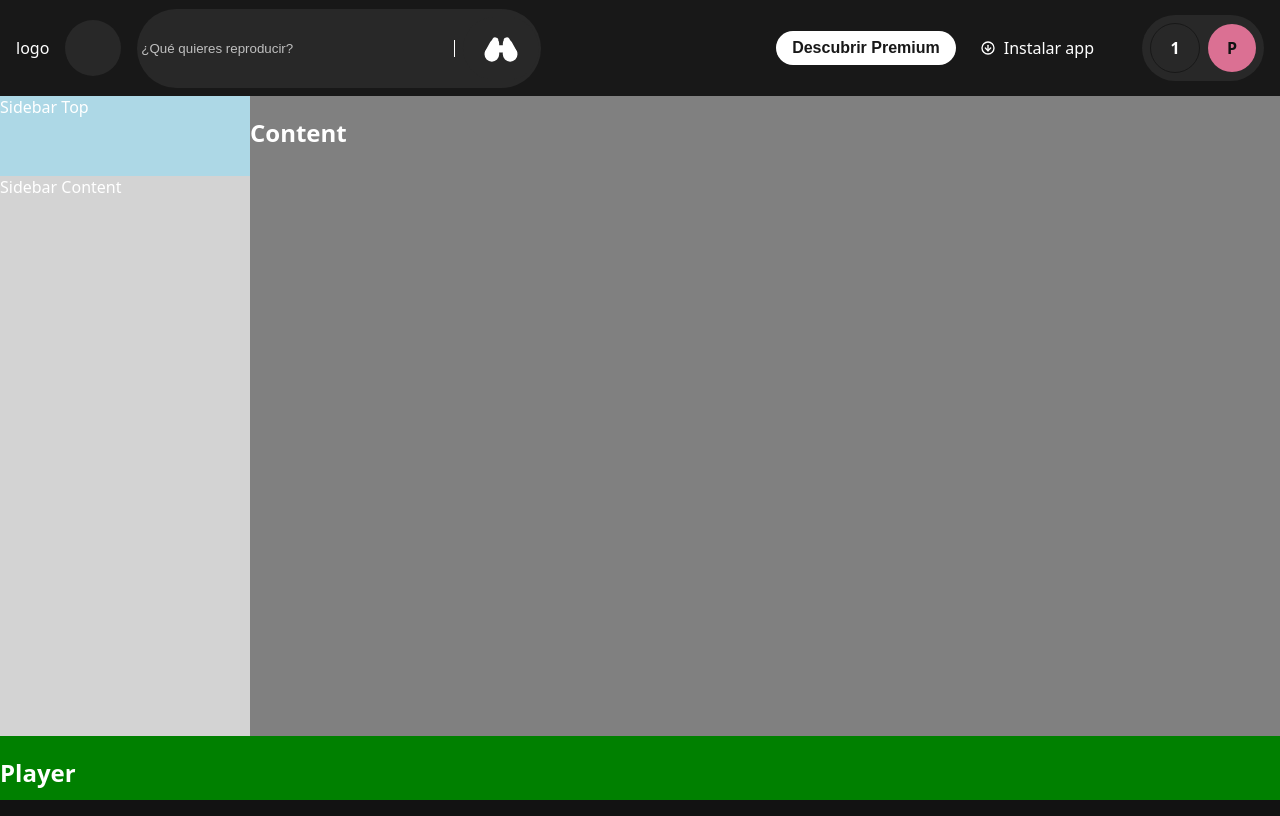
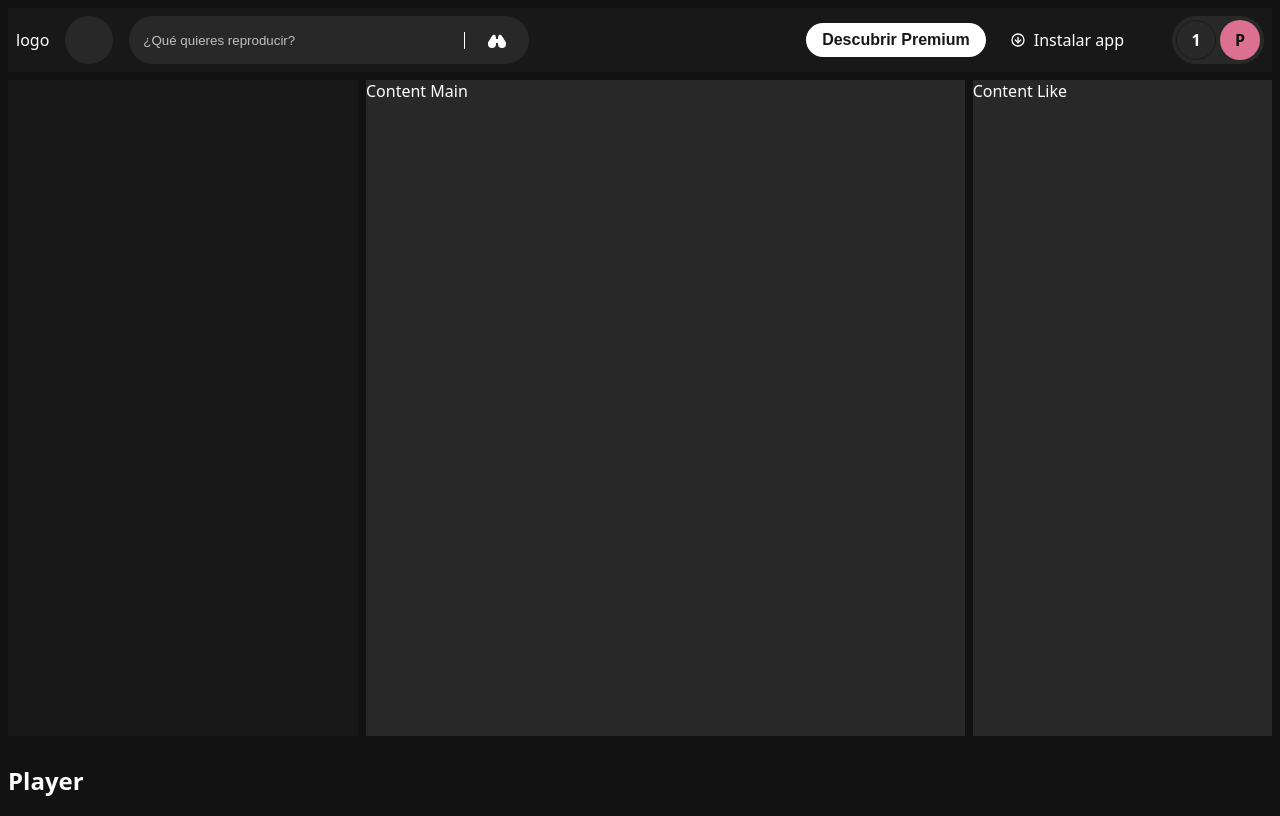
Before and after one commit to soyboqueronpacomac/spotipacocoder-astro, an Astro site: page / in a window 1280 px wide. Built offline with nearby package versions, Linux system fonts and the light colour scheme; Astro itself is replaced by a stand-in of ours.

Commit message:
Modificar colores layout

```diff
--- /dev/null
+++ b/src/components/content/ContentLike.astro
@@ -0,0 +1,6 @@
+---
+
+---
+<aside>
+  Content Like
+</aside>
--- /dev/null
+++ b/src/components/content/ContentMain.astro
@@ -0,0 +1,7 @@
+---
+
+---
+
+<section>
+  Content Main
+</section>
--- a/src/css/global.css
+++ b/src/css/global.css
@@ -17,6 +17,10 @@
   /* Color del texto principal */
   --spotify-text-secondary: #b3b3b3;
   /* Color del texto secundario */
+
+  --size: .5rem;
+  --template-columns: 350px 1fr 1fr;
+  --template-rows: 4rem 1fr 4rem;
 }
 
 body {
@@ -24,12 +28,14 @@ body {
   color: var(--spotify-text);
   font-family: system-ui, sans-serif;
   display: grid;
-  grid-template-columns: 250px 1fr;
-  grid-template-rows: 6rem 1fr 4rem;
-  grid-template-areas: "titleTop titleTop"
-                       "sidebar content"
-                       "player player";
+  gap: var(--size);
+  grid-template-columns: var(--template-columns);
+  grid-template-rows: var(--template-rows);
+  grid-template-areas: "titleTop titleTop titleTop"
+    "sidebar content content"
+    "player player player";
   height: 100vh;
   margin: 0;
+  padding: var(--size);
 
 }
--- a/src/css/ui/Content.module.css
+++ b/src/css/ui/Content.module.css
@@ -1,5 +1,14 @@
 .content {
   grid-area: content;
-  background-color: gray;
+  background-color: inherit;
   color: var(--spotify-text);
+  display: grid;
+  gap: var(--size);
+  grid-template-columns: 2fr 1fr;
+  section {
+    background-color: var(--spotify-card-hover);
+  }
+  aside {
+    background-color: var(--spotify-card-hover);
+  }
 }
--- a/src/css/ui/Player.module.css
+++ b/src/css/ui/Player.module.css
@@ -1,5 +1,5 @@
 .player {
   grid-area: player;
-  background-color: green;
+  background-color: inherit;
   color: var(--spotify-text);
 }
--- a/src/css/ui/Sidebar.module.css
+++ b/src/css/ui/Sidebar.module.css
@@ -1,13 +1,6 @@
 .sidebar {
   grid-area: sidebar;
-  background-color: blue;
+  background-color: var(--spotify-card);
   color: var(--spotify-text);
-  display: grid;
-  grid-template-rows: 5rem 1fr;
-  .top {
-    background-color: lightblue;
-  }
-  .content {
-    background-color: lightgray;
-  }
+
 }
--- a/src/css/ui/TitleBar.module.css
+++ b/src/css/ui/TitleBar.module.css
@@ -4,41 +4,53 @@
   color: var(--spotify-text);
   display: flex;
   align-items: center;
-  padding: 1rem;
+  padding: .5rem;
   justify-content: space-between;
+  box-sizing: border-box;
+  min-width: 0;
+  gap: 1rem;
+  --control-size: 3rem;
 
   .menuLeft {
     display: flex;
     align-items: center;
     gap: 1rem;
+    flex: 1 1 auto;
+    min-width: 0;
 
     a {
       color: var(--spotify-text);
 
       text-decoration: none;
-      width: 1.5rem;
-      height: 1.5rem;
+
       border-radius: 50%;
       background-color: var(--spotify-card-hover);
       display: flex;
       align-items: center;
       justify-content: center;
-      padding: 1rem;
+      box-sizing: border-box;
+      width: var(--control-size);
+      height: var(--control-size);
+      flex-shrink: 0;
 
       svg {
-        width: 3rem;
-        height: 3rem;
+        width: 1.5rem;
+        height: 1.5rem;
       }
     }
 
     form {
-      width: 400px;
+      width: 100%;
+      max-width: 400px;
+      min-width: 0;
       display: grid;
       grid-template-columns: 1fr auto;
 
       div {
         width: 100%;
-        padding: .5rem .125rem;
+        height: var(--control-size);
+        box-sizing: border-box;
+        padding: 0 .5rem 0 .75rem;
         display: flex;
         align-items: center;
         gap: 0.5rem;
@@ -46,12 +58,14 @@
         border-radius: 9999px;
 
         svg {
-          width: 2.75rem;
-          height: 2.75rem;
+          width: 1.5rem;
+          height: 1.5rem;
+          flex-shrink: 0;
         }
 
         input[type="text"] {
           width: 100%;
+          min-width: 0;
           border: none;
           outline: none;
           background: transparent;
@@ -68,10 +82,11 @@
           border: none;
           background-color: var(--spotify-card-hover);
           color: var(--spotify-text);
-          padding: 0.5rem 1rem;
+          padding: 0.25rem 0.75rem;
           border-radius: 9999px;
           cursor: pointer;
-
+          display: flex;
+          align-items: center;
         }
       }
     }
@@ -81,6 +96,8 @@
     display: flex;
     align-items: center;
     gap: 1.5rem;
+    flex-shrink: 0;
+    white-space: nowrap;
 
     button {
       border: none;
@@ -113,19 +130,22 @@
     .auth {
       display: flex;
       align-items: center;
-      gap: 0.5rem;
-      padding: 0.5rem;
+      gap: 0.25rem;
+      height: var(--control-size);
+      box-sizing: border-box;
+      padding: 0.25rem;
       border-radius: 9999px;
       background-color: var(--spotify-card-hover);
 
       .number {
-        padding: 1rem;
+        box-sizing: border-box;
+        padding: 0;
         color: var(--spotify-text);
         font-weight: bold;
         background-color: var(--spotify-card-hover);
         border: 1px solid var(--spotify-card);
-        width: 1rem;
-        height: 1rem;
+        width: calc(var(--control-size) - 0.5rem);
+        height: calc(var(--control-size) - 0.5rem);
         border-radius: 9999px;
         display: flex;
         align-items: center;
@@ -134,12 +154,13 @@
     }
 
     .perfil {
-      padding: 1rem;
+      box-sizing: border-box;
+      padding: 0;
       color: var(--spotify-base);
       font-weight: bold;
       background-color: palevioletred;
-      width: 1rem;
-      height: 1rem;
+      width: calc(var(--control-size) - 0.5rem);
+      height: calc(var(--control-size) - 0.5rem);
       border-radius: 9999px;
       display: flex;
       align-items: center;
--- a/src/layouts/base.astro
+++ b/src/layouts/base.astro
@@ -1,12 +1,14 @@
 ---
-import '@css/global.css';
+import Content from "@/ui/Content   .astro";
+import Player from "@/ui/Player.astro";
+import Sidebar from "@/ui/Sidebar.astro";
+import Titlebar from "@/ui/Titlebar.astro";
+import "@css/global.css";
 interface Props {
   title: string;
 }
 const { title } = Astro.props as Props;
 ---
-
-
 
 <html lang="es-ES">
   <head>
@@ -18,6 +20,9 @@ const { title } = Astro.props as Props;
     <title>SpotiPacocoder | {title}</title>
   </head>
   <body>
-    <slot />
+    <Titlebar />
+    <Sidebar />
+    <Content />
+    <Player />
   </body>
 </html>
--- a/src/pages/index.astro
+++ b/src/pages/index.astro
@@ -8,8 +8,5 @@ const title: string = "Inicio"
 ---
 
 <BaseLayout title={title}>
-	<Titlebar />
-	<Sidebar />
-	<Content />
-	<Player />
+
 </BaseLayout>
--- a/src/ui/Content   .astro
+++ b/src/ui/Content   .astro
@@ -1,6 +1,9 @@
 ---
 import styles from '@css/ui/Content.module.css'
+import ContentMain from '@/components/content/ContentMain.astro'
+import ContentLike from '@/components/content/ContentLike.astro'
 ---
 <main class={styles.content}>
-  <h2>Content</h2>
+  <ContentMain />
+  <ContentLike />
 </main>
--- a/src/ui/Sidebar.astro
+++ b/src/ui/Sidebar.astro
@@ -3,6 +3,5 @@ import styles from '@css/ui/Sidebar.module.css'
 ---
 
 <aside class={styles.sidebar}>
-  <header class={styles.top}>Sidebar Top</header>
-  <section class={styles.content}>Sidebar Content</section>
+
 </aside>
```
